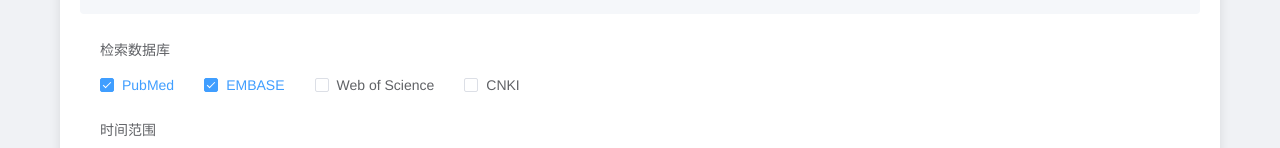
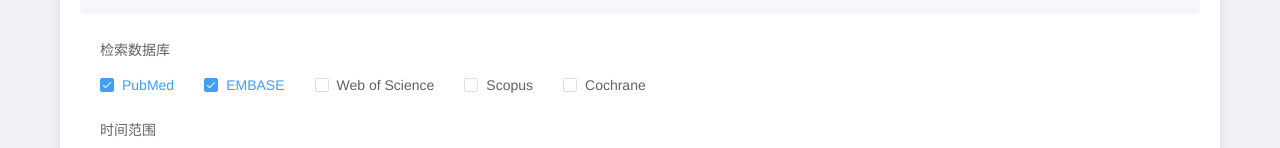
Before and after one commit to gas816/meta-analysis-demo, a Vue app: page / in a window 1280 px wide. Both pictures are taken after a click on the button "一键填充 Xu et al. (2020) 案例数据". Shown: the part 514-662 px from the top of the page. Built offline with nearby package versions, Linux system fonts and the light colour scheme.

Commit message:
feat: 更新检索数据库选项，添加Scopus和Cochrane
Signed-off-by: galaxy <2843574785@qq.com>

```diff
--- a/src/components/SearchStrategy.vue
+++ b/src/components/SearchStrategy.vue
@@ -6,7 +6,8 @@
           <el-checkbox label="PubMed" />
           <el-checkbox label="EMBASE" />
           <el-checkbox label="Web of Science" />
-          <el-checkbox label="CNKI" />
+          <el-checkbox label="Scopus" />
+          <el-checkbox label="Cochrane" />
         </el-checkbox-group>
       </el-form-item>
 
```
